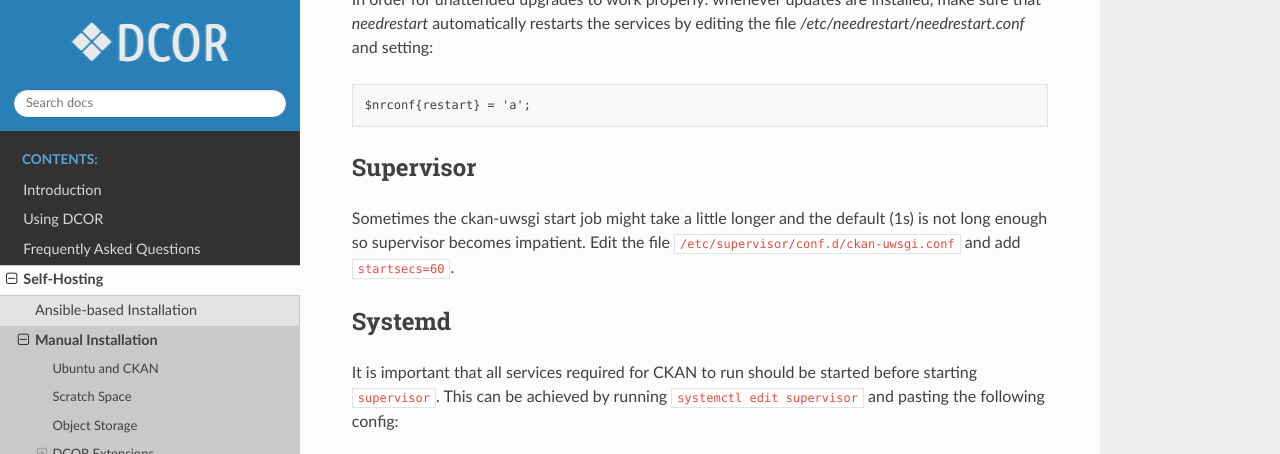
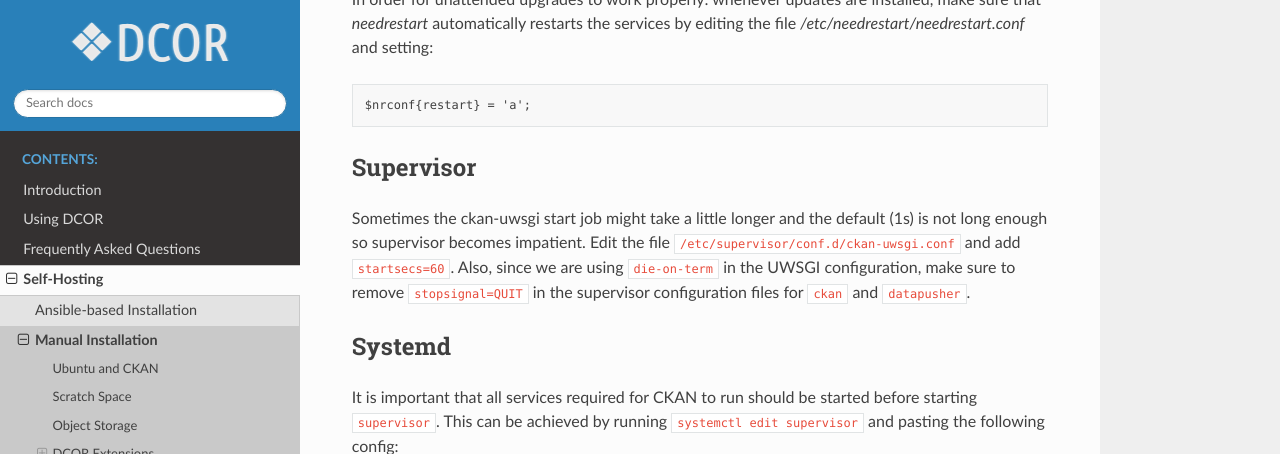
Before and after one commit to DCOR-dev/dcor-docs, a Sphinx documentation site: the page built from docs/sec_self_hosting/installation_manual.rst, in a window 1280 px wide and 900 px high, scrolled down 9007 px, cut to the strip 0-454 px from the top of the window. Built offline with Sphinx 7.4.7 and the Read the Docs theme 3.1.0, drawn with Linux system fonts in a browser that asks for light colours.

Commit message:
update supervisor instructions

```diff
--- a/docs/sec_self_hosting/installation_manual.rst
+++ b/docs/sec_self_hosting/installation_manual.rst
@@ -322,7 +322,9 @@ Supervisor
 Sometimes the ckan-uwsgi start job might take a little longer and the default
 (1s) is not long enough so supervisor becomes impatient. Edit the file
 ``/etc/supervisor/conf.d/ckan-uwsgi.conf`` and add ``startsecs=60``.
-
+Also, since we are using ``die-on-term`` in the UWSGI configuration,
+make sure to remove ``stopsignal=QUIT`` in the supervisor configuration
+files for ``ckan`` and ``datapusher``.
 
 Systemd
 =======
```
